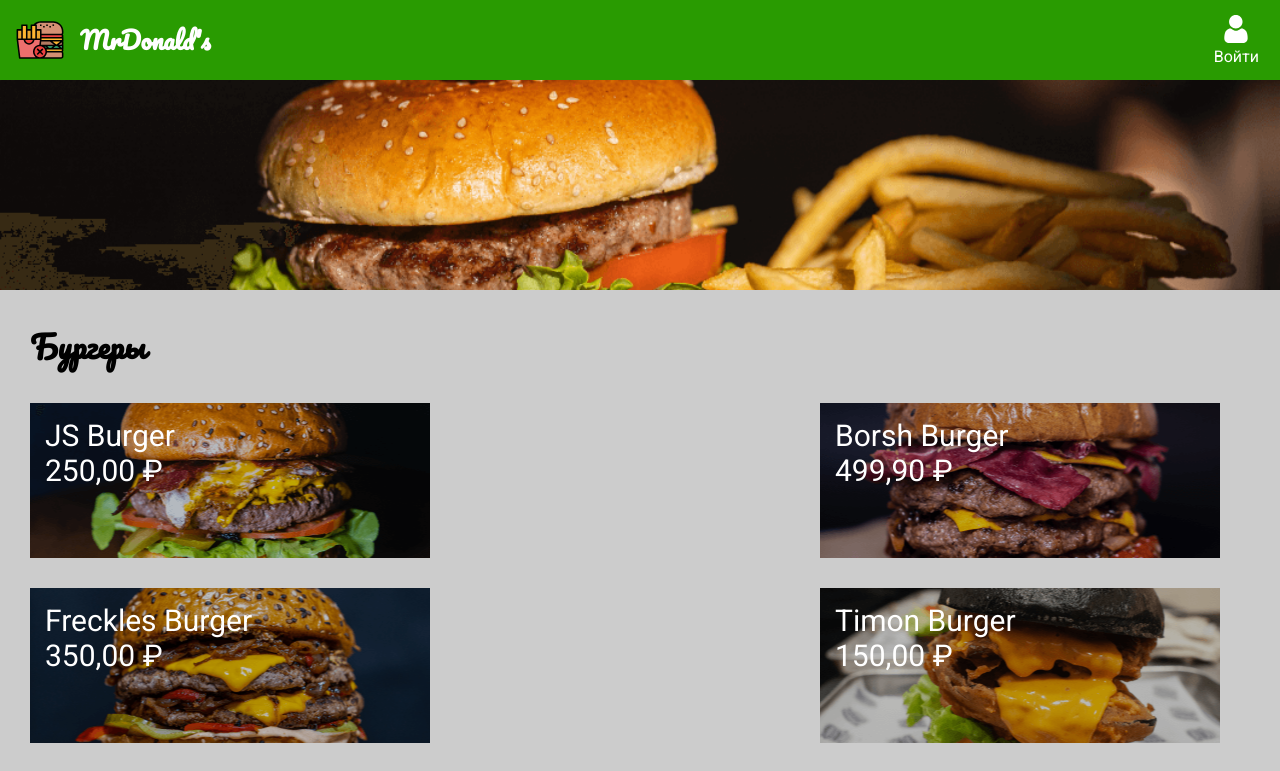
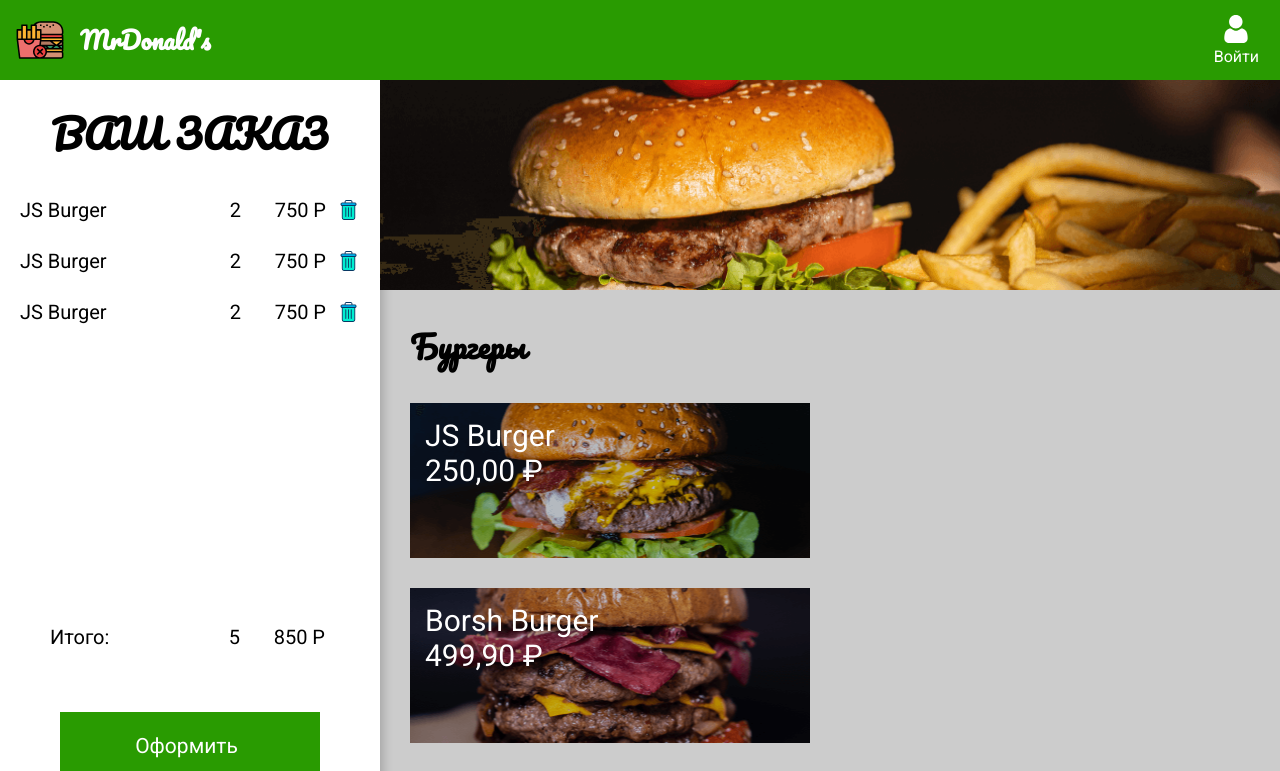
Before and after one commit to Bassslaper/React-Course, a React (Create React App) app in the folder Lesson03/react-project/: page / in a window 1280 px wide. Shown: the top 771 px of the page. Built offline with nearby package versions, Linux system fonts and the light colour scheme.

Commit message:
Реализовал верстку блока заказа

```diff
--- a/Lesson03/react-project/src/App.js
+++ b/Lesson03/react-project/src/App.js
@@ -3,8 +3,10 @@
 import GlobalStyle from './Components/GlobalStyle';
 import styled from 'styled-components';
 import NavBar from './Components/NavBar';
+import { Order } from './Components/Order';
 import { Menu } from './Components/Menu';
 import { ModalItem } from './Components/ModalItem';
+
 
 function App() {
 
@@ -14,6 +16,7 @@
     <>
       <GlobalStyle/>
       <NavBar/>
+      <Order/>
       <Menu setOpenItem={setOpenItem}/>
       <ModalItem
           openItem={openItem}
--- /dev/null
+++ b/Lesson03/react-project/src/Components/ButtonCheckout.js
@@ -0,0 +1,25 @@
+/* eslint-disable no-unused-expressions */
+/* eslint-disable no-unused-vars */
+import React from 'react';
+import styled from 'styled-components';
+
+
+export const ButtonCheckout = styled.button `
+  display: block;
+  padding: 20px 80px 20px 73px;
+  background: #299B01;
+  border-color: transparent;
+  outline: none;
+  font-size: inherit;
+  color: #fff;
+  font-size: 21px;
+  cursor: pointer;
+  margin: 0 auto;
+  transition-property: color, background-color, border-color;
+  transition-duration: .3s;
+  &:hover {
+    background-color: #fff;
+    color: #299B01;
+    border-color: #299B01;
+  }
+`;
--- a/Lesson03/react-project/src/Components/ListItem.js
+++ b/Lesson03/react-project/src/Components/ListItem.js
@@ -6,6 +6,7 @@
 const List = styled.ul`
    display: flex;
    justify-content: space-between;
+   align-items: center;
    flex-wrap: wrap;
 
 `;
--- a/Lesson03/react-project/src/Components/Menu.js
+++ b/Lesson03/react-project/src/Components/Menu.js
@@ -9,6 +9,7 @@
 const MenuStyled = styled.main`
   background-color: #ccc;
   margin-top: 80px;
+  margin-left: 380px;
 `;
 
 const BannerMenu = styled.div`
--- a/Lesson03/react-project/src/Components/ModalItem.js
+++ b/Lesson03/react-project/src/Components/ModalItem.js
@@ -2,6 +2,7 @@
 /* eslint-disable no-unused-vars */
 import React from 'react';
 import styled from 'styled-components';
+import {ButtonCheckout} from './ButtonCheckout';
 
 const Overlay = styled.div`
   position: fixed;
@@ -29,34 +30,26 @@
   background-image: url(${({img}) => img});
   background-size: cover;
   background-position: center;
-  margin-bottom: 20px;
+
 `;
 
 const Container = styled.div`
-  max-width: 540px;
-  padding-left: 7px;
-  padding-right: 7px;
-  margin: 0 auto;
+  display: flex;
+  flex-direction: column;
+  padding: 20px 30px 30px 20px;
+  justify-content: space-between;
+  height: calc(100% - 200px);
 `;
 
 const ModalTitleBlock = styled.div`
   display: flex;
   align-items: center;
   justify-content: space-between;
-  font-size: 26px;
-  margin-bottom: 222px;
+  font-size: 24px;
+  font-family: 'Pacifico', cursive;
 `;
 
-const ModalAddButton = styled.button`
-  display: block;
-  padding: 20px 80px 20px 73px;
-  background: #299B01;
-  border: none;
-  outline: none;
-  color: #fff;
-  font-size: 21px;
-  margin: 0 auto;
-`;
+
 
 export const ModalItem = ({ openItem , setOpenItem}) => {
 
@@ -75,11 +68,11 @@
       <Container>
          <ModalTitleBlock>
             <h2>{openItem.name}</h2>
-            <span style={{fontFamily: 'Pacifico'}}>{openItem.price.toLocaleString('ru-RU', {style: 'currency', currency: 'RUB'})}</span>
+            <span>{openItem.price.toLocaleString('ru-RU', {style: 'currency', currency: 'RUB'})}</span>
          </ModalTitleBlock>
-         <ModalAddButton>
+         <ButtonCheckout>
            Добавить
-         </ModalAddButton>
+         </ButtonCheckout>
 
       </Container>
 
--- /dev/null
+++ b/Lesson03/react-project/src/Components/Order.js
@@ -0,0 +1,76 @@
+/* eslint-disable no-unused-expressions */
+/* eslint-disable no-unused-vars */
+import React from 'react';
+import styled from 'styled-components';
+import {ButtonCheckout} from './ButtonCheckout';
+import { OrderListItem } from './OrderListItem';
+
+const OrderStyled = styled.section`
+  display: flex;
+  flex-direction: column;
+  position: fixed;
+  top: 80px;
+  left: 0;
+  background-color: #fff;
+  min-width: 380px;
+  height: calc(100% - 80px);
+  box-shadow: 3px 1px 10px rgba(0,0,0, 0.2);
+  padding: 20px;
+`;
+
+const OrderTitle = styled.h2`
+  text-align: center;
+  text-transform: uppercase;
+  font-size: 39px;
+  line-height: 68px;
+  margin-bottom: 30px;
+`;
+
+const OrderContent = styled.div`
+  flex-grow: 1;
+`;
+
+const OrderList = styled.ul``;
+
+const OrderTotal = styled.div `
+  display: flex;
+  margin: 0 35px 63px 30px;
+  & span:first-child {
+    flex-grow: 1;
+  }
+
+`;
+
+const TotalPrice = styled.span `
+  text-align: right;
+  min-width: 65px;
+  margin-left: 20px;
+
+`;
+
+
+
+
+export const Order = () => {
+  return (
+    <>
+      <OrderStyled>
+        <OrderTitle>Ваш заказ</OrderTitle>
+        <OrderContent>
+          <OrderList>
+            <OrderListItem></OrderListItem>
+            <OrderListItem></OrderListItem>
+            <OrderListItem></OrderListItem>
+          </OrderList>
+        </OrderContent>
+          <OrderTotal>
+            <span>Итого:</span>
+            <span>5</span>
+            <TotalPrice>850 Р</TotalPrice>
+          </OrderTotal>
+
+          <ButtonCheckout>Оформить</ButtonCheckout>
+      </OrderStyled>
+    </>
+  );
+}
--- /dev/null
+++ b/Lesson03/react-project/src/Components/OrderListItem.js
@@ -0,0 +1,50 @@
+/* eslint-disable no-unused-expressions */
+/* eslint-disable no-unused-vars */
+import React from 'react';
+import styled from 'styled-components';
+import garbageCanImg from '../image/garbage_can.svg';
+
+const GarbageButton = styled.button`
+  width: 24px;
+  height: 24px;
+  border-color: transparent;
+  background-color: transparent;
+  background-image: url(${garbageCanImg});
+  background-position: center;
+  background-size: cover;
+  background-repeat: no-repeat;
+  cursor: pointer;
+`;
+
+const OrderItemStyled = styled.li`
+  display: flex;
+  justify-content: space-around;
+  align-items: center;
+  margin-bottom: 27px;
+`;
+
+const ItemName = styled.span`
+  flex-grow: 1;
+`;
+
+
+const ItemPrice = styled.span `
+  margin-left: 20px;
+  margin-right: 10px;
+  min-width: 65px;
+  text-align: right;
+`;
+
+
+export const OrderListItem = () => (
+
+  <OrderItemStyled>
+    <ItemName>JS Burger</ItemName>
+    <span>2</span>
+    <ItemPrice>750 Р</ItemPrice>
+    <GarbageButton/>
+  </OrderItemStyled>
+
+
+
+);
```
Also changed, not shown: Lesson03/react-project/src/image/garbage_can.svg (added).
